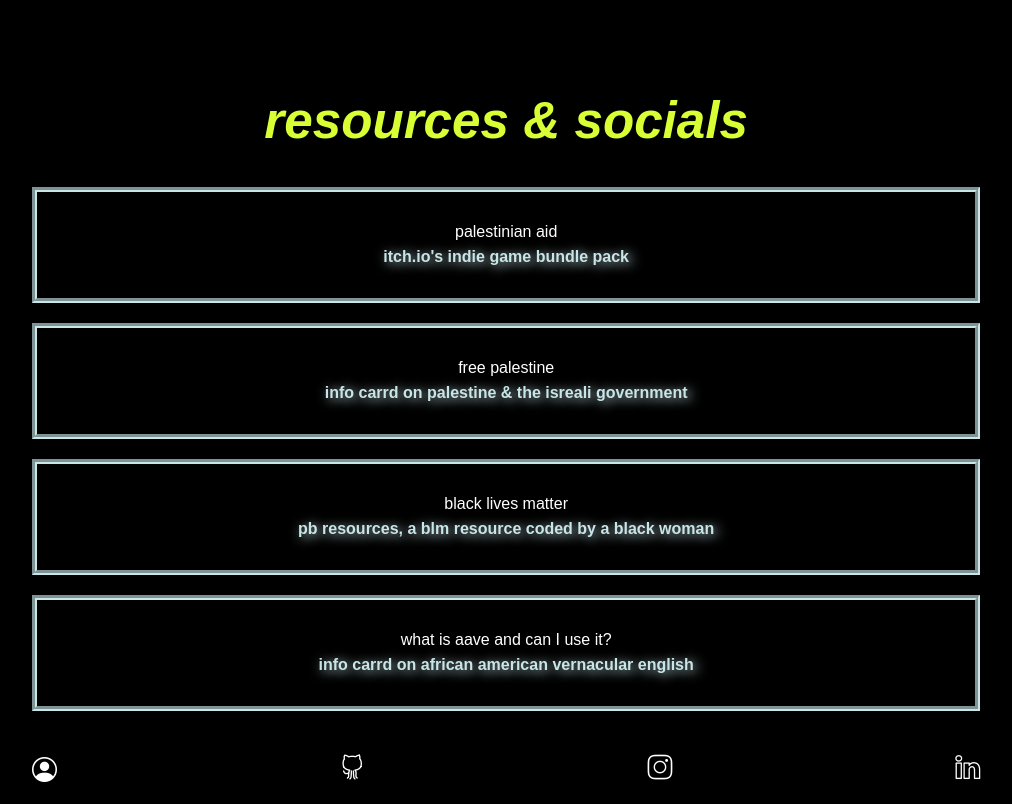
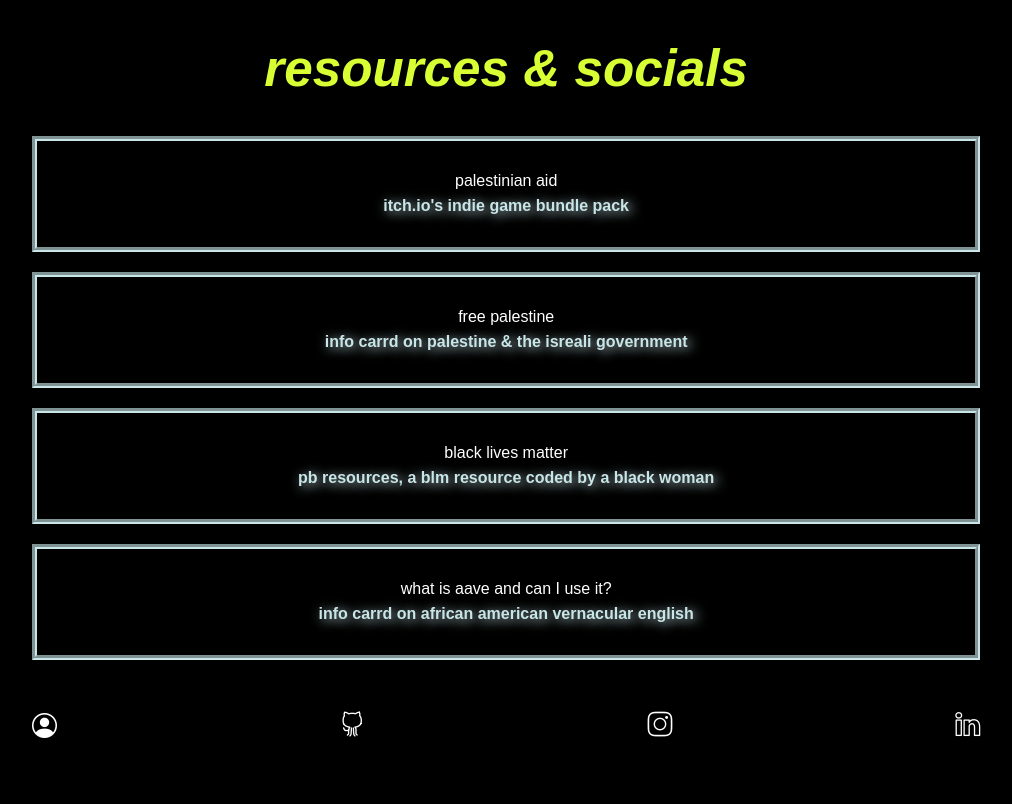
Before and after one commit to isabiramontes/2021_Portfolio, a PHP site: page /links.html in a window 1280 px wide. Shown: the whole page, without its empty margins (134-1146 px from the left). After the commit the page ends 738 px from the top, so only its background shows below. Run offline with PHP 8.4, Linux system fonts and the light colour scheme; some web fonts are replaced.

Commit message:
fixed link issue?

```diff
--- a/css/custom.css
+++ b/css/custom.css
@@ -316,7 +316,6 @@
 }
 
 .container.space-between {
-    display: flex;
     justify-content: space-between;
 }
 
--- a/links.html
+++ b/links.html
@@ -14,13 +14,12 @@
     <link rel="preconnect" href="https://fonts.gstatic.com">
     <link href="https://fonts.googleapis.com/css2?family=Open+Sans&display=swap" rel="stylesheet">
     <link rel="stylesheet" href="fonts/simple-line-icons.min.css">
-    <link rel="stylesheet" href="css/footer.css">
     <link rel="stylesheet" href="css/custom.css">
     <link rel="stylesheet" href="https://cdnjs.cloudflare.com/ajax/libs/aos/2.3.4/aos.css">
 </head>
 
 <body>
-    <div style="background: #000000; padding-top: 7%;">
+    <div style="background: #000000; padding-top: 3%;">
         <div class="container-fluid" data-aos="zoom-out" data-aos-duration="1000" style="padding-left: 5%; padding-right: 5%;">
             <div class="row">
                 <div class="col-sm-1 col-md-1 col-lg-1"></div>
@@ -50,22 +49,23 @@
                             <a class="headLink" href="https://aavenb.carrd.co/" target="_blank "> info carrd on african american vernacular english </a>
                         </div>
                     </div>
-                    <div style="padding-top: 20px;" class="container space-between">
-                        <div><a href="https://isabiramontes.me/" target="_blank" style="border-style: none; color:#d8ff33; font-size: 25px;"><i class="bi bi-person-circle" style="color: rgb(255,255,255);font-size: 25px;"></i></a></div>
-                        <div><a href="https://github.com/IPbiramontes" target="_blank" style="border-style: none; color:#d8ff33; font-size: 25px;"><i class="icon-social-github" style="color: rgb(255,255,255);font-size: 25px;"></i></a></div>
-                        <div><a href="https://www.instagram.com/isa.s_wearables/" target="_blank" style="border-style: none;color: #d8ff33;font-size: 25px;"><i class="icon-social-instagram" style="color: rgb(255,255,255);font-size: 25px;"></i></a></div>
-                        <div><a href="https://www.linkedin.com/in/isa-biramontes-they-she-891944149/" target="_blank" style="border-style: none;color: #d8ff33;font-size: 25px;"><i class="icon-social-linkedin" style="color: rgb(255,255,255);font-size: 25px;"></i></a></div>
+                    <div style="padding-top: 3%; padding-bottom: 3%; display: flex; justify-content: space-between; ">
+                        <a href="https://isabiramontes.me/ " target="_blank " style="border-style: none; color:#d8ff33; font-size: 25px; "><i class="bi bi-person-circle " style="color: rgb(255,255,255);font-size: 25px; "></i></a>
+                        <a href="https://github.com/IPbiramontes " target="_blank " style="border-style: none; color:#d8ff33; font-size: 25px; "><i class="icon-social-github " style="color: rgb(255,255,255);font-size: 25px; "></i></a>
+                        <a href="https://www.instagram.com/isa.s_wearables/ " target="_blank " style="border-style: none;color: #d8ff33;font-size: 25px; "><i class="icon-social-instagram " style="color: rgb(255,255,255);font-size: 25px; "></i></a>
+                        <a href="https://www.linkedin.com/in/isa-biramontes-they-she-891944149/ " target="_blank " style="border-style: none;color: #d8ff33;font-size: 25px; "><i class="icon-social-linkedin " style="color: rgb(255,255,255);font-size:
+                        25px; "></i></a>
                     </div>
                 </div>
-                <div class="col-sm-1 col-md-1 col-lg-1"></div>
+                <div class="col-sm-1 col-md-1 col-lg-1 "></div>
             </div>
         </div>
     </div>
 
     <script src="js/jquery.min.js "></script>
     <!-- JS files: jQuery first, then Bootstrap JS -->
-    <script src="https://code.jquery.com/jquery-3.5.1.min.js"></script>
-    <script src="https://cdn.jsdelivr.net/npm/bootstrap@4.6.0/dist/js/bootstrap.bundle.min.js"></script>
+    <script src="https://code.jquery.com/jquery-3.5.1.min.js "></script>
+    <script src="https://cdn.jsdelivr.net/npm/bootstrap@4.6.0/dist/js/bootstrap.bundle.min.js "></script>
     <script src="bootstrap/js/bootstrap.min.js "></script>
     <script src="js/bs-init.js "></script>
     <script src="https://cdnjs.cloudflare.com/ajax/libs/aos/2.3.4/aos.js "></script>
```
